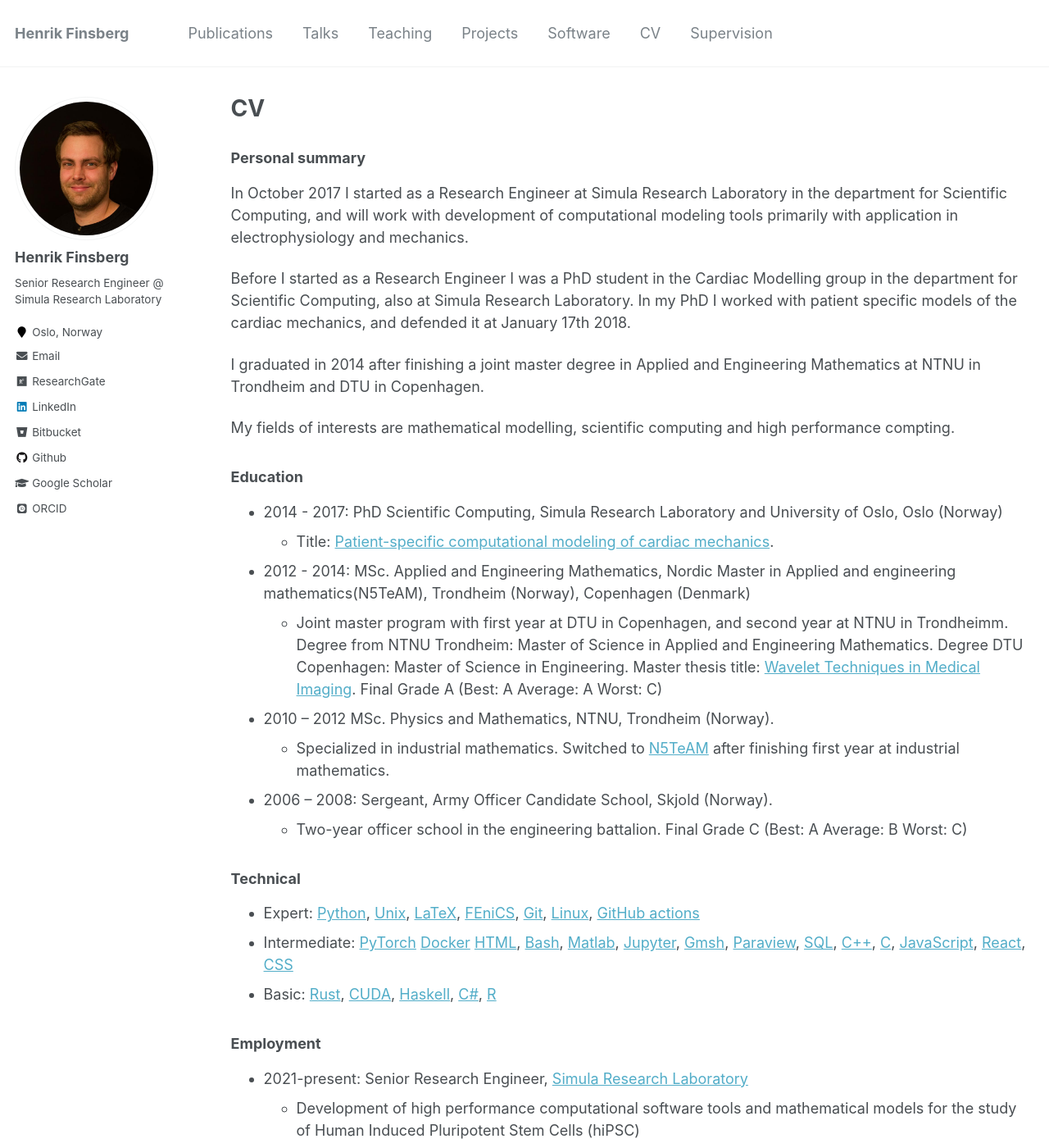
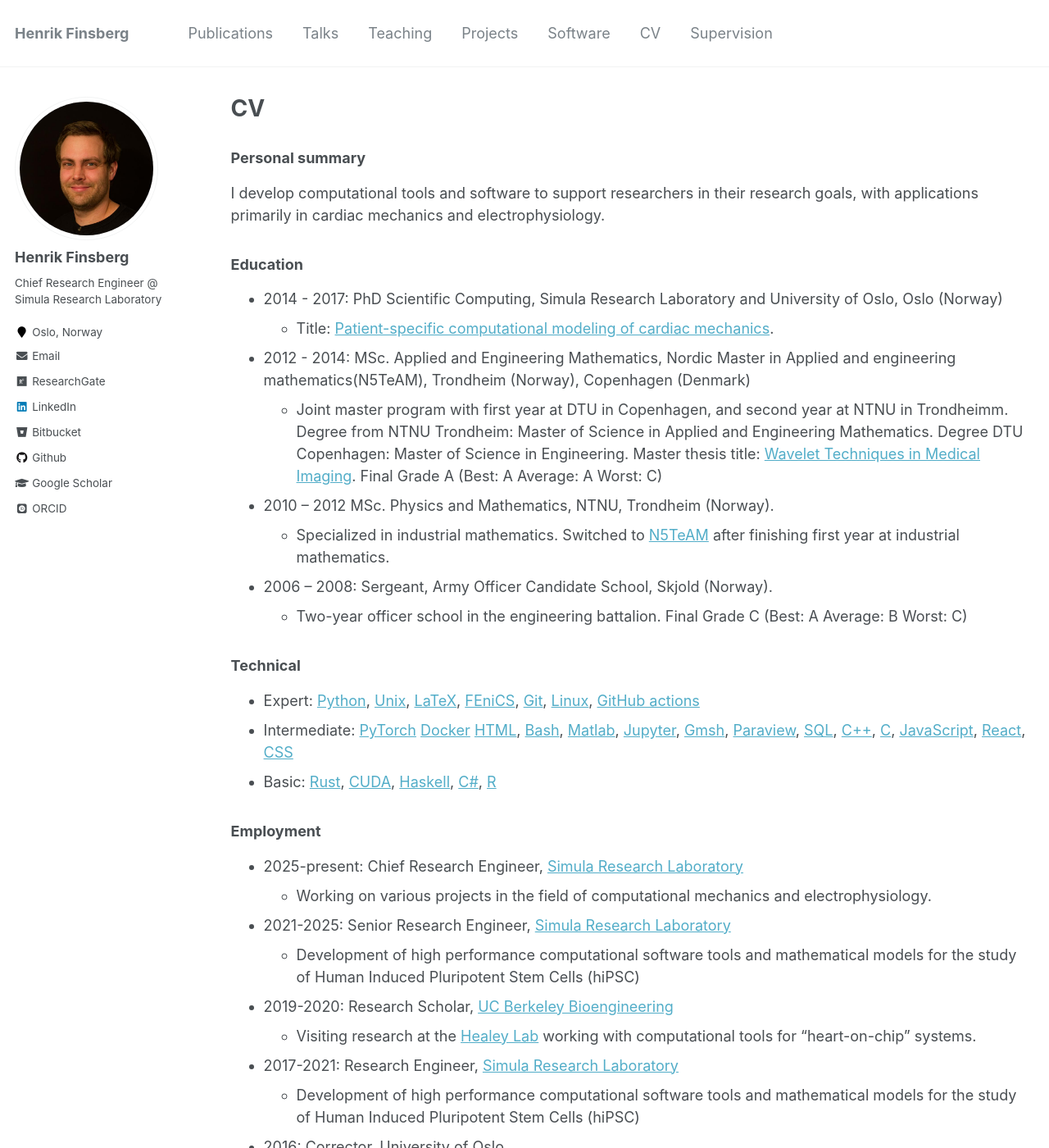
Before and after one commit to finsberg/finsberg.github.io, a Jekyll site: the page built from _pages/cv.md, in a window 1280 px wide and 1400 px high. Shown: the whole window at 82% size. Built offline with Jekyll 4.4.1, drawn with Linux system fonts in a browser that asks for light colours; some web fonts are replaced.

Commit message:
Promotion

```diff
--- a/_config.yml
+++ b/_config.yml
@@ -82,7 +82,7 @@ analytics:
 author:
   name             : "Henrik Finsberg"
   avatar           : "profile.jpg"
-  bio              : "Senior Research Engineer @ Simula Research Laboratory"
+  bio              : "Chief Research Engineer @ Simula Research Laboratory"
   location         : "Oslo, Norway"
   employer         :
   pubmed           :
--- a/_pages/cv.md
+++ b/_pages/cv.md
@@ -12,21 +12,8 @@ redirect_from:
 
 ### Personal summary
 
-In October 2017 I started as a Research Engineer at Simula Research
-Laboratory in the department for Scientific Computing, and will work
-with development of computational modeling tools primarily with application
-in electrophysiology and mechanics.
-
-Before I started as a Research Engineer I was a PhD student in the Cardiac
-Modelling group in the department for Scientific Computing, also at Simula
-Research Laboratory. In my PhD I worked with patient specific models of
-the cardiac mechanics, and defended it at January 17th 2018.
-
-I graduated in 2014 after finishing a joint master degree in Applied and
-Engineering Mathematics at NTNU in Trondheim and DTU in Copenhagen.
-
-My fields of interests are mathematical modelling, scientific computing and
-high performance compting.
+I develop computational tools and software to support researchers in their research goals,
+with applications primarily in cardiac mechanics and electrophysiology.
 
 
 ### Education
@@ -89,8 +76,10 @@ industrial mathematics.
 
 
 ### Employment
+- 2025-present: Chief Research Engineer, [Simula Research Laboratory](https://www.simula.no)
+  - Working on various projects in the field of computational mechanics and electrophysiology.
 
-- 2021-present: Senior Research Engineer, [Simula Research Laboratory](https://www.simula.no)
+- 2021-2025: Senior Research Engineer, [Simula Research Laboratory](https://www.simula.no)
   - Development of high performance computational software tools and
 mathematical models for the study of Human Induced Pluripotent Stem Cells (hiPSC)
 
```
